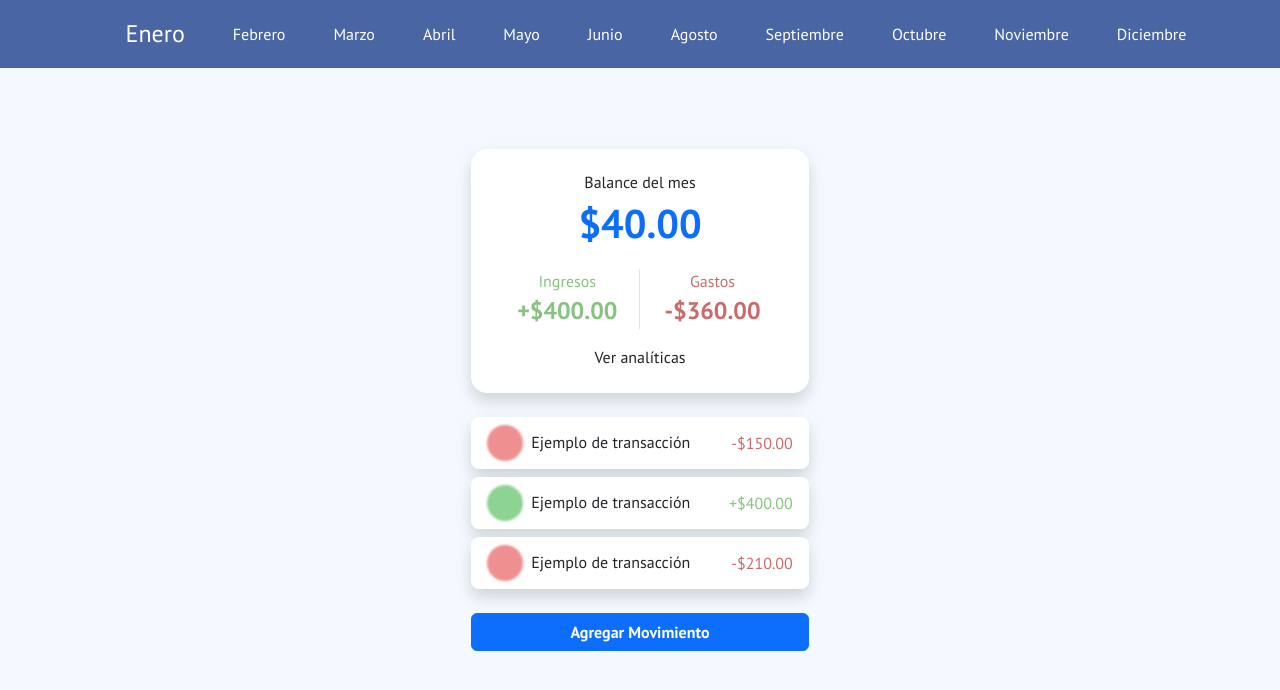
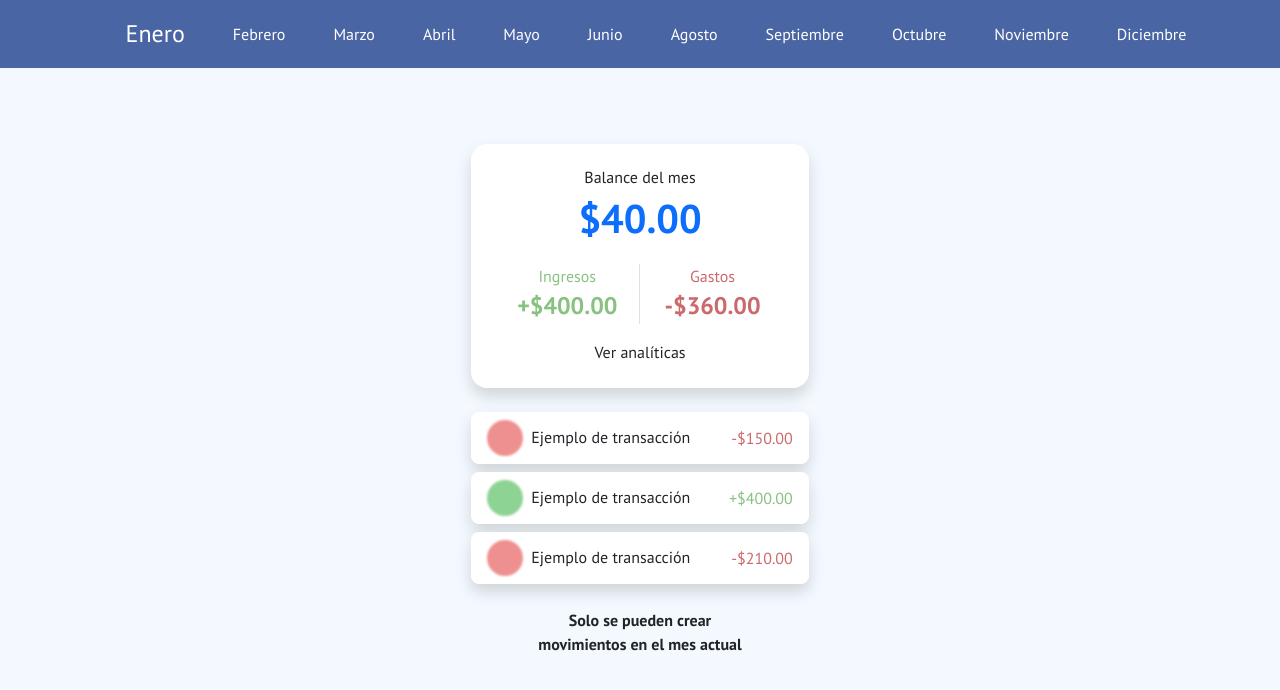
Before and after one commit to fernandopanduro/Reto-Front-End-Developer, a React (Vite) app: page / in a window 1280 px wide. Both pictures are taken after a click on the item "Enero". Shown: the top 690 px of the page. Built offline with nearby package versions, Linux system fonts and the light colour scheme; data requests are answered from the project's data file.

Commit message:
🐞 fix: Created transaction

```diff
--- a/db.json
+++ b/db.json
@@ -173,6 +173,12 @@
       "text": "Ejemplo de transacción",
       "createdAt": "2023-10-03T00:00:00.000Z",
       "amount": 250
+    },
+    {
+      "id": "b9ff9ad3-d8e3-4e2f-9827-a71db8b41ace",
+      "text": "Uber",
+      "createdAt": "2023-10-14T02:58:16.221Z",
+      "amount": 4545
     }
   ]
 }
--- a/src/App.tsx
+++ b/src/App.tsx
@@ -2,8 +2,11 @@ import "./App.css";
 import Balance from "./components/balance";
 import ModalForm from "./components/modal-form";
 import TransactionsList from "./components/transactions-list";
+import { useContextTransactions } from "./hooks/useContext";
 
 function App() {
+  const { currentMonth, selectedMonth } = useContextTransactions();
+
   return (
     <>
       <main className="d-flex flex-column gap-4">
@@ -13,7 +16,13 @@ function App() {
             <TransactionsList />
           </div>
         </div>
-        <ModalForm />
+        {currentMonth === selectedMonth ? (
+          <ModalForm />
+        ) : (
+          <p className="text-center mb-0 balanced">
+            <strong>Solo se pueden crear movimientos en el mes actual</strong>
+          </p>
+        )}
       </main>
     </>
   );
--- a/src/components/transactions-list.tsx
+++ b/src/components/transactions-list.tsx
@@ -52,6 +52,11 @@ const TransactionsList = (props: Props) => {
         </nav>
       </header>
       <div className="d-flex flex-column gap-2">
+        {filteredTransactions.length === 0 && (
+          <p className="text-center mb-0">
+            <strong>No hay Movimientos</strong>
+          </p>
+        )}
         {filteredTransactions.map(transaction => (
           <TransactionItem
             key={transaction.id}
--- a/src/index.css
+++ b/src/index.css
@@ -73,3 +73,7 @@ header li {
 .circleGreen {
   background-color: rgb(141 211 148);
 }
+
+.balanced {
+  text-wrap: balance;
+}
```
